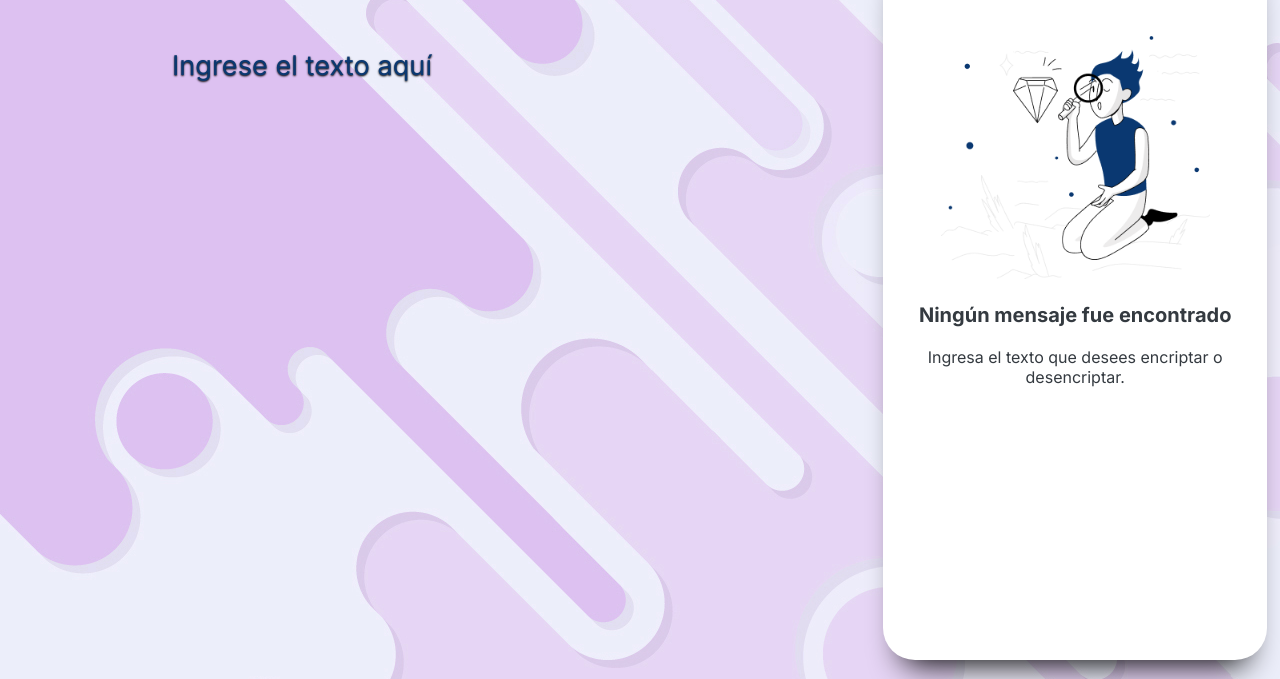
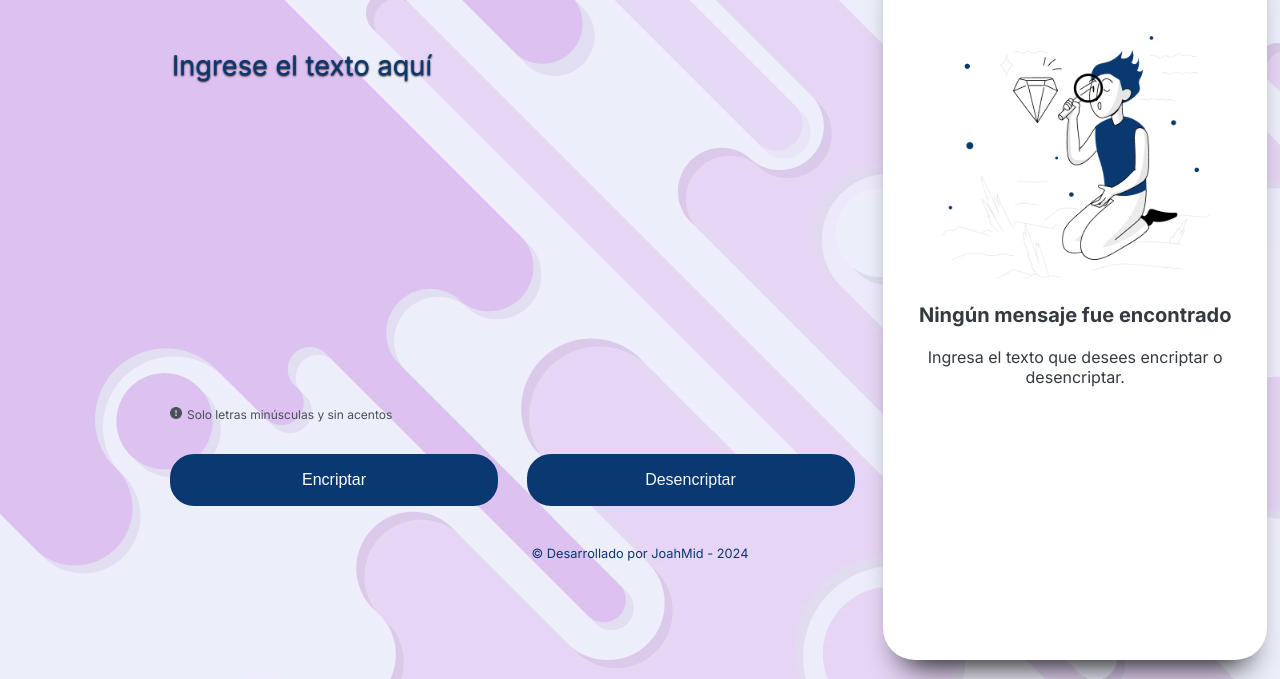
Before and after one commit to joahdef/encriptadorChallenge, a plain HTML site: page index.html in a window 1280 px wide. Shown: the part 100-779 px from the top of the page. Drawn offline with Linux system fonts and the light colour scheme.

Commit message:
Add files via upload

```diff
--- a/index.html
+++ b/index.html
@@ -20,7 +20,7 @@
     <main>
         <div class="inputs">
             <label for="inputTexto"></label>
-            <textarea cols="70" rows="20" id="inputTexto" class="input-padron" placeholder="Ingrese el texto aquí"></textarea>
+            <textarea cols="50" rows="10" id="inputTexto" class="input-padron" placeholder="Ingrese el texto aquí"></textarea>
             <p><img src="img/Vector.png" class="imgVector">Solo letras minúsculas y sin acentos</p>
             <button onclick="encriptar();" class="encriptarstyle">Encriptar</button>
             <button onclick="desencriptar();" class="desencriptarstyle">Desencriptar</button>
```
